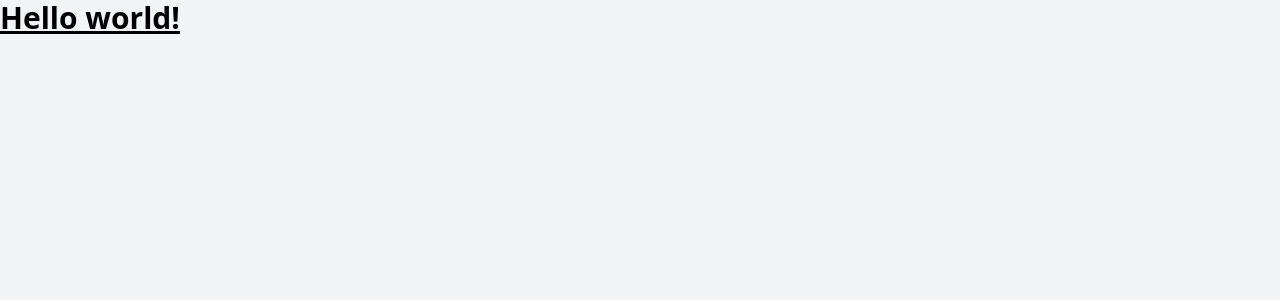
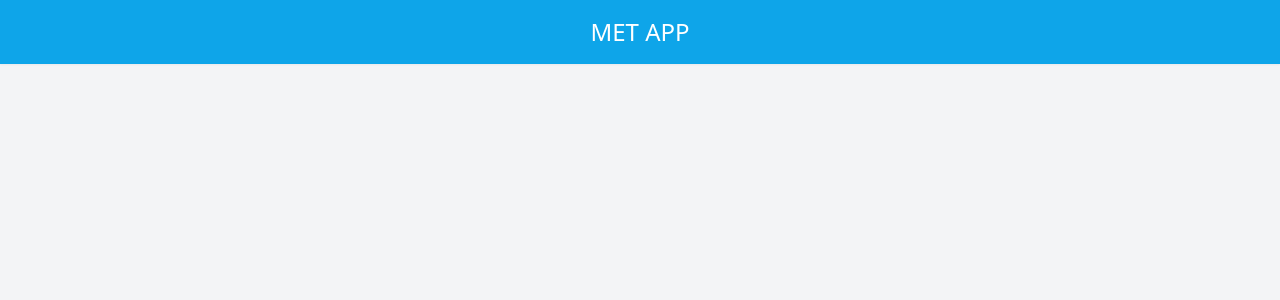
Before and after one commit to sadat2021/met-test, a React (Create React App) app: page / in a window 1280 px wide. Shown: the top 300 px of the page. Built offline with nearby package versions, Linux system fonts and the light colour scheme; the HTML template or start-up script is replaced by a standard one.

Commit message:
add Header

```diff
--- a/src/App.tsx
+++ b/src/App.tsx
@@ -1,9 +1,10 @@
 import React from "react";
+import Header from "./components/Header";
 
 function App() {
   return (
     <div className="container bg-gray-100 min-h-screen">
-      <h1 className="text-3xl font-bold underline">Hello world!</h1>
+      <Header />
     </div>
   );
 }
--- /dev/null
+++ b/src/components/Header.tsx
@@ -0,0 +1,9 @@
+import React from "react";
+
+export default function Header() {
+  return (
+    <div className="container flex items-center justify-center p-4 bg-sky-500 fixed shadow-sm">
+      <h1 className="text-2xl text-white">MET APP</h1>
+    </div>
+  );
+}
```
